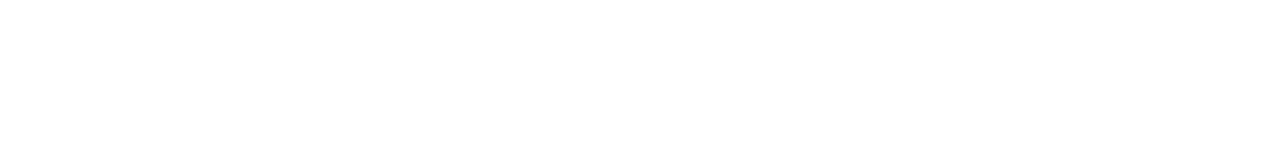
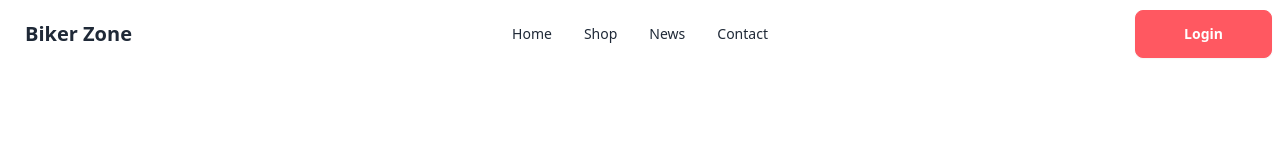
Before and after one commit to Arafat01007/Biker-Zone-with-daisyui, a website: page index.html in a window 1280 px wide. Drawn offline with nearby package versions, Linux system fonts and the light colour scheme.

Commit message:
added nav

```diff
--- a/index.html
+++ b/index.html
@@ -1,5 +1,5 @@
 <!DOCTYPE html>
-<html lang="en">
+<html data-theme="light" lang="en">
 
 <head>
     <meta charset="UTF-8">
@@ -12,7 +12,40 @@
 
 <body>
     <header>
-
+        <nav>
+            <div class="navbar bg-base-100">
+                <div class="navbar-start">
+                    <div class="dropdown">
+                        <div tabindex="0" role="button" class="btn btn-ghost lg:hidden">
+                            <svg xmlns="http://www.w3.org/2000/svg" class="h-5 w-5" fill="none" viewBox="0 0 24 24"
+                                stroke="currentColor">
+                                <path stroke-linecap="round" stroke-linejoin="round" stroke-width="2"
+                                    d="M4 6h16M4 12h8m-8 6h16" />
+                            </svg>
+                        </div>
+                        <ul tabindex="0"
+                            class="menu menu-sm dropdown-content bg-base-100 rounded-box z-[1] mt-3 w-52 p-2 shadow">
+                            <li><a>Home</a></li>
+                            <li><a>Shop</a></li>
+                            <li><a>News</a></li>
+                            <li><a>Contact</a></li>
+                        </ul>
+                    </div>
+                    <a class="btn btn-ghost text-xl">Biker Zone</a>
+                </div>
+                <div class="navbar-center hidden lg:flex">
+                    <ul class="menu menu-horizontal px-1">
+                        <li><a>Home</a></li>
+                        <li><a>Shop</a></li>
+                        <li><a>News</a></li>
+                        <li><a>Contact</a></li>
+                    </ul>
+                </div>
+                <div class="navbar-end">
+                    <a class="btn btn-error text-white px-12 py-4">Login</a>
+                </div>
+            </div>
+        </nav>
     </header>
     <main>
 
```
